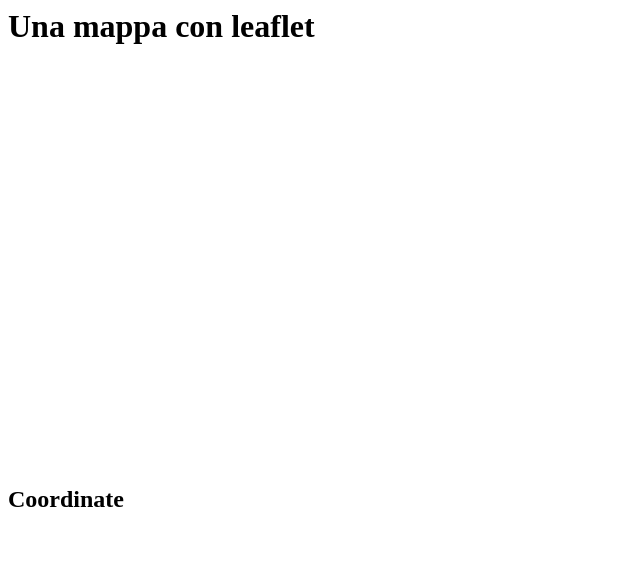
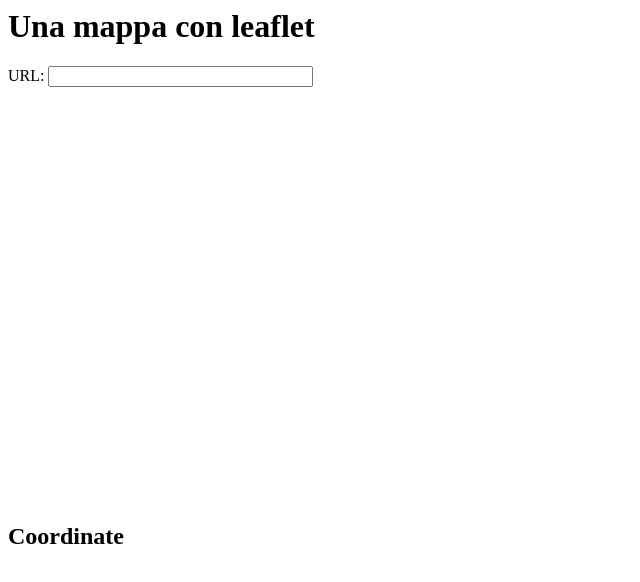
Before and after one commit to AugustoCiuffoletti/leafletExercise, a website: page index.html in a window 1280 px wide. Shown: the whole page, without its empty margins (0-640 px from the left). Drawn offline with nearby package versions, Linux system fonts and the light colour scheme.

Commit message:
1 file modified

```diff
--- a/index.html
+++ b/index.html
@@ -8,6 +8,7 @@
     crossorigin=""></script>
 </head>
 <h1> Una mappa con leaflet </h1>
+<p> URL: <input size=30 id="urlBox"> </input>
 <div id="mapid" style="height: 300pt"></div>
 <h2> Coordinate </h2>
 <div id="coord"></div>
```
